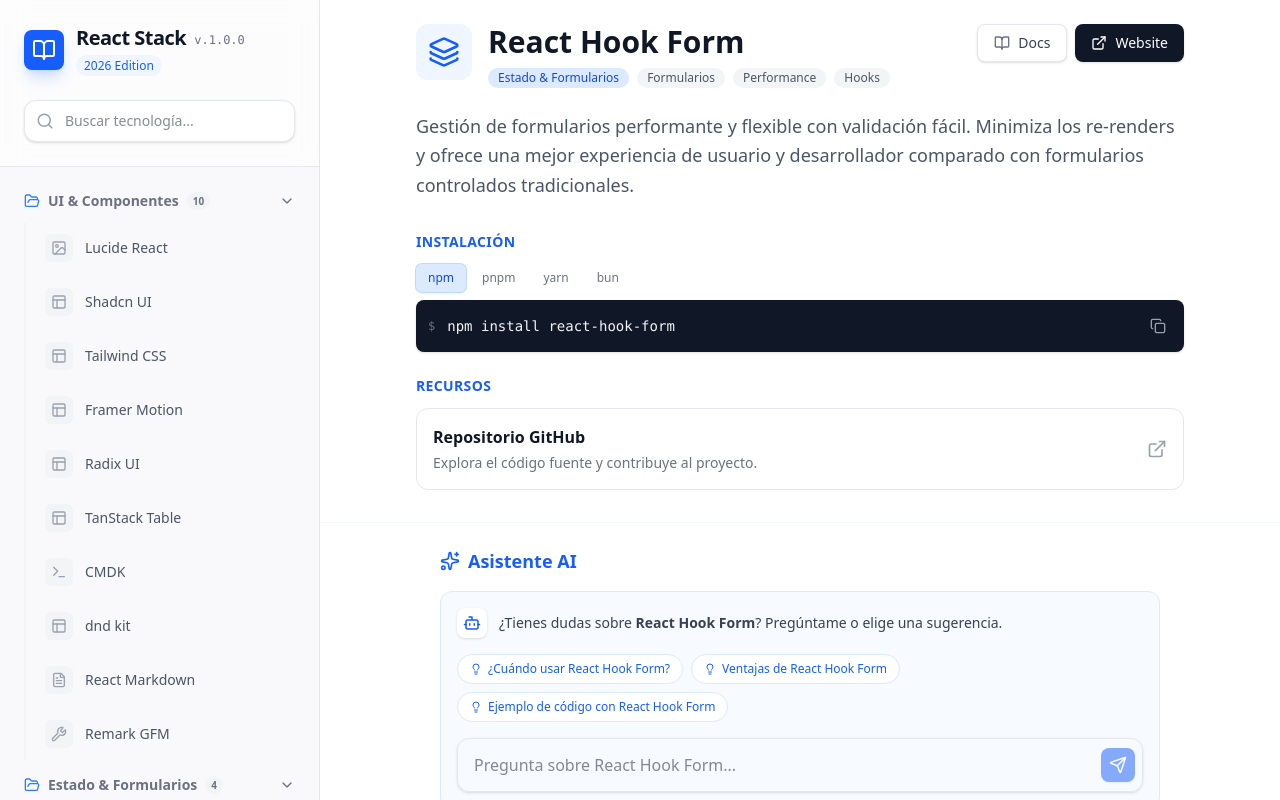
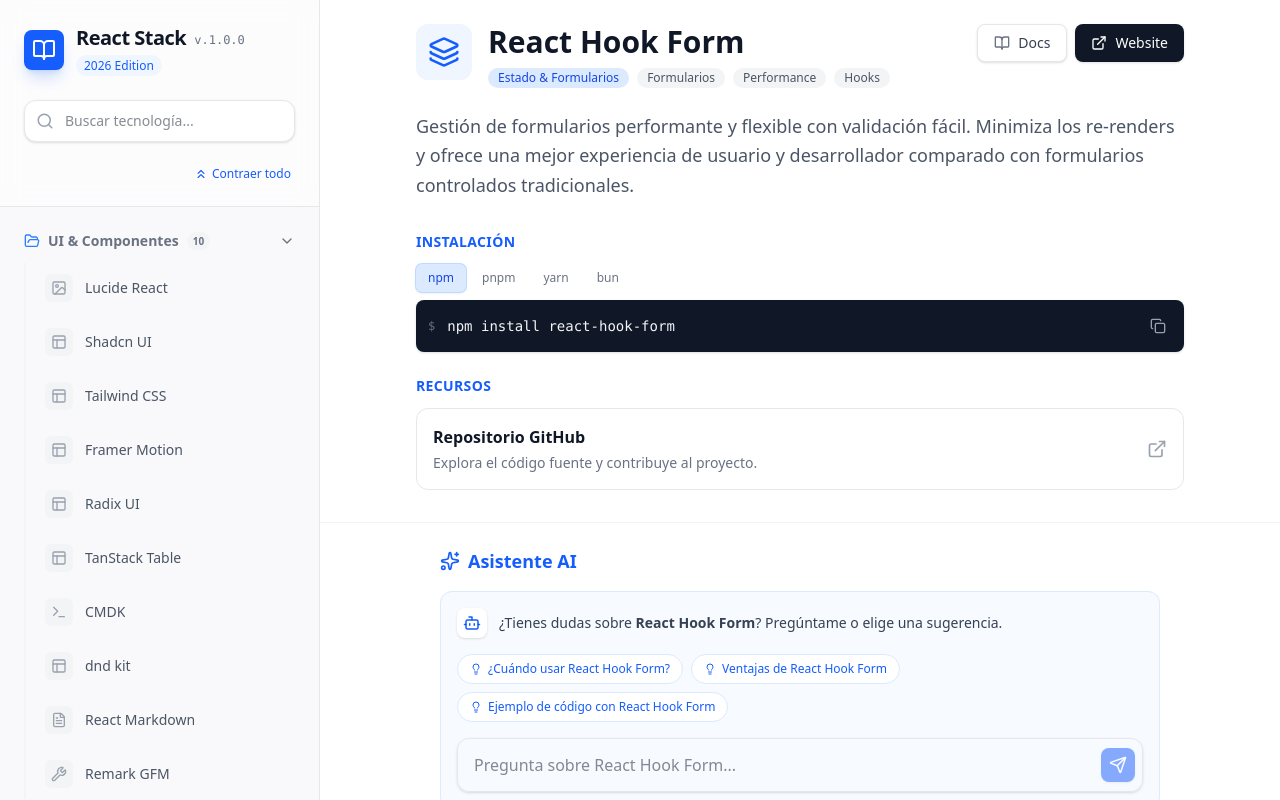
Before and after one commit to corbaz/react-tech-book, a React (Vite) app: page / in a window 1280 px wide. Built offline with nearby package versions, Linux system fonts and the light colour scheme.

Commit message:
feat(Sidebar): add expand/collapse all categories button
Add a button to toggle expansion state of all categories in the sidebar for better user experience

```diff
--- a/src/components/layout/Sidebar.jsx
+++ b/src/components/layout/Sidebar.jsx
@@ -5,6 +5,8 @@
   ChevronRight,
   ChevronDown,
   FolderOpen,
+  ChevronsDown,
+  ChevronsUp,
 } from "lucide-react";
 import pkg from "../../../package.json";
 
@@ -102,6 +104,34 @@
               onChange={(e) => setSearchTerm(e.target.value)}
               className="w-full pl-10 pr-4 py-2.5 bg-white border border-gray-200 rounded-xl text-sm focus:outline-none focus:ring-2 focus:ring-blue-500/20 focus:border-blue-500 transition-all shadow-sm"
             />
+          </div>
+
+          <div className="flex items-center justify-end mt-6 px-1">
+            <button
+              onClick={() => {
+                const allCategories = Object.keys(groupedItems);
+                const isAllExpanded = expandedCategories.length === allCategories.length;
+                setExpandedCategories(isAllExpanded ? [] : allCategories);
+              }}
+              className="text-xs font-medium text-blue-600 hover:text-blue-700 flex items-center gap-1 transition-colors"
+              title={
+                expandedCategories.length === Object.keys(groupedItems).length
+                  ? "Contraer todas las categorías"
+                  : "Expandir todas las categorías"
+              }
+            >
+              {expandedCategories.length === Object.keys(groupedItems).length ? (
+                <>
+                  <ChevronsUp size={14} />
+                  <span>Contraer todo</span>
+                </>
+              ) : (
+                <>
+                  <ChevronsDown size={14} />
+                  <span>Expandir todo</span>
+                </>
+              )}
+            </button>
           </div>
         </div>
 
```
